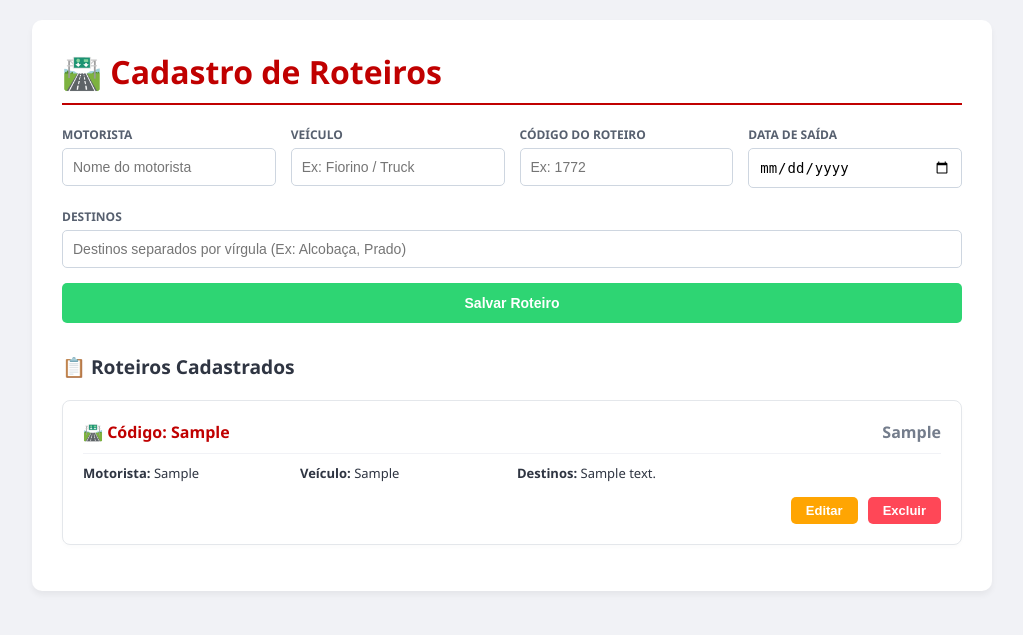
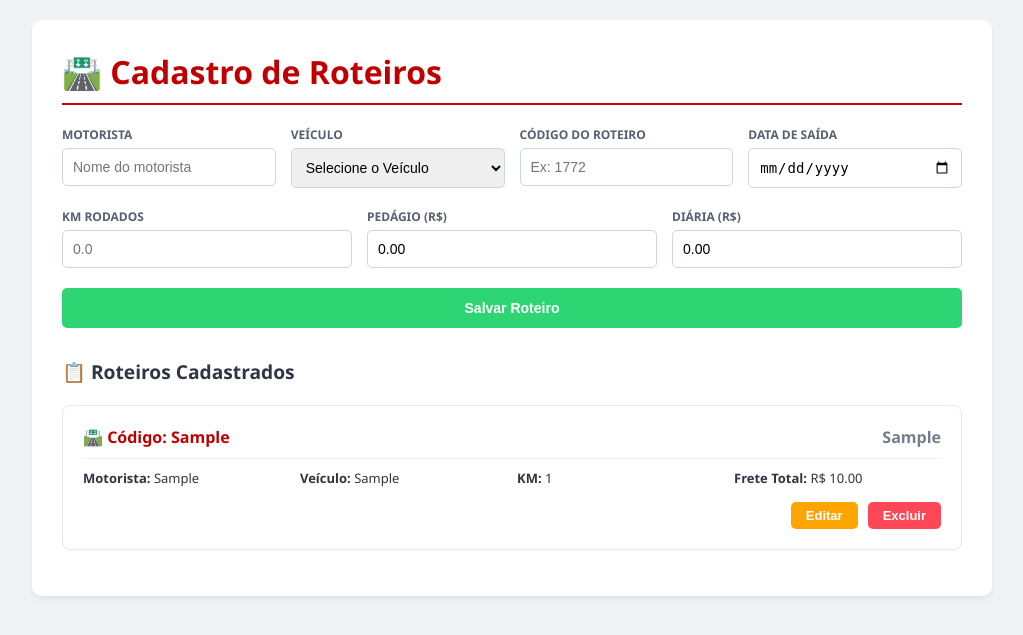
Before and after one commit to crismuuniz/Frescatto-Log-stica, a Flask app: page /roteiros in a window 1280 px wide. Shown: the top 635 px of the page, without its empty margins (128-1151 px from the left). Run offline with Flask 3, Linux system fonts and the light colour scheme; tables that the repository leaves empty hold one stand-in row (values such as "Sample post").

Commit message:
Adicionar cálculo por rota

```diff
--- a/main.py
+++ b/main.py
@@ -17,6 +17,35 @@ app = Flask(__name__)
 
 # Se estiver rodando localmente no Windows e precisar apontar o Tesseract, mude aqui:
 # pytesseract.pytesseract.tesseract_cmd = r'C:\Program Files\Tesseract-OCR\tesseract.exe'
+
+# ==================================
+# TABELA DE TARIFAS E REGRA DE NEGÓCIO (PAGAMENTO POR KM)
+# ==================================
+
+def calcular_frete_por_veiculo(veiculo, km, pedagio, diaria):
+    """
+    Tabela de preços por KM dinâmicos para a operação Frescatto.
+    Calcula automaticamente: (KM * Tarifa do Veículo) + Pedágio + Diária
+    """
+    tarifas = {
+        "fiorino": 2.20,
+        "vlc": 2.80,
+        "hr": 2.80,
+        "3/4": 3.40,
+        "toco": 4.10,
+        "truck": 5.00,
+        "carreta": 6.50
+    }
+
+    # Limpa o texto do veículo para garantir a correspondência na busca (minúsculo e sem espaços)
+    veiculo_limpo = str(veiculo).strip().lower()
+
+    # Procura a tarifa padrão. Se não encontrar o modelo exato, assume um valor médio de R$ 3.00/KM
+    taxa_km = tarifas.get(veiculo_limpo, 3.00)
+
+    # Executa o cálculo da regra de negócio
+    return (km * taxa_km) + pedagio + diaria
+
 
 # ==================================
 # SQLITE CONFIGURAÇÃO (ESTRUTURA PLANILHA FRESCATTO)
@@ -52,7 +81,7 @@ def init_db():
         km REAL,
         pedagio REAL,
         diaria REAL,
-        valor_frete REAL         -- VALOR FRETE (Faturamento)
+        valor_frete REAL         -- VALOR FRETE (Faturamento calculado)
     )
     """)
 
@@ -100,12 +129,10 @@ def canhotos_page():
 def rotas_page():
     return render_template("rotas.html")
 
-# ADICIONADO: Rota para renderizar a página de fretes (Corrige o 404 detectado no Log)
 @app.route("/fretes")
 def fretes_page():
     return render_template("fretes.html")
 
-# ADICIONADO: Rota para renderizar a página de roteiros (Corrige o 404 detectado no Log)
 @app.route("/roteiros")
 def roteiros_page():
     return render_template("roteiros.html")
@@ -131,10 +158,10 @@ def relatorios_page():
     )
 
 # ==================================
-# API: MÓDULO UNIFICADO DE ROTAS E FRETES
+# API: MÓDULO UNIFICADO DE ROTAS E FRETES (COM CÁLCULO DE KM)
 # ==================================
 
-# GET: Retorna as rotas (Atende os três endpoints para evitar 404)
+# GET: Retorna as rotas
 @app.route("/api/rotas", methods=["GET"])
 @app.route("/api/roteiros", methods=["GET"])
 @app.route("/api/fretes", methods=["GET"])
@@ -145,13 +172,23 @@ def get_rotas():
     return jsonify([dict(r) for r in rows])
 
 
-# POST: Salva novas rotas (Faz o de/para inteligente se vier do form antigo de roteiros ou fretes)
+# POST: Salva novas rotas executando o cálculo automático baseado no tipo de veículo por KM
 @app.route("/api/rotas", methods=["POST"])
 @app.route("/api/roteiros", methods=["POST"])
 @app.route("/api/fretes", methods=["POST"])
 def add_rota():
     dados = request.json
     conn = get_db()
+
+    # Tratamento dos dados de entrada
+    veiculo = dados.get("veiculo") or dados.get("tipo_veiculo") or "Padrão"
+    km = float(dados.get("km") or 0)
+    pedagio = float(dados.get("pedagio") or 0)
+    diaria = float(dados.get("diaria") or 0)
+
+    # Executa a regra da opção 2
+    valor_final_frete = calcular_frete_por_veiculo(veiculo, km, pedagio, diaria)
+
     conn.execute("""
         INSERT INTO rotas (
             carga, data_carga, motorista, placa, veiculo, codigo_roteiro,
@@ -159,35 +196,44 @@ def add_rota():
             volume, valor_carga, km, pedagio, diaria, valor_frete
         ) VALUES (?, ?, ?, ?, ?, ?, ?, ?, ?, ?, ?, ?, ?, ?, ?, ?)
     """, (
-        dados.get("carga") or dados.get("rota"), # Trata 'rota' vindo do módulo de fretes antigo como número da carga
+        dados.get("carga") or dados.get("rota"),
         dados.get("data_carga") or dados.get("data"),
         dados.get("motorista"),
         dados.get("placa"),
-        dados.get("veiculo") or dados.get("tipo_veiculo"),
+        veiculo,
         dados.get("codigo_roteiro") or dados.get("romaneio"),
         dados.get("descricao_rota"),
         dados.get("valor_coleta", 0),
-        dados.get("quantidade_entregas") or dados.get("quantidade_entregas", 0),
+        dados.get("quantidade_entregas", 0),
         dados.get("peso", 0),
         dados.get("volume", 0),
         dados.get("valor_carga", 0),
-        dados.get("km", 0),
-        dados.get("pedagio", 0),
-        dados.get("diaria", 0),
-        dados.get("valor_frete") or dados.get("valor_total", 0)
+        km,
+        pedagio,
+        diaria,
+        valor_final_frete  # Grava o valor gerado pelo KM
     ))
     conn.commit()
     conn.close()
-    return jsonify({"status": "ok"}), 201
+    return jsonify({"status": "ok", "valor_calculado": valor_final_frete}), 201
 
 
-# PUT: Atualiza as informações da rota/roteiro/frete
+# PUT: Atualiza as informações recalculando o valor do frete se mudarem o KM, veículo, etc.
 @app.route("/api/rotas/<int:id>", methods=["PUT"])
-@app.route("/api/roteiros/<int:id>", methods=["PUT"]) # CORRIGIDO: Agora aceita atualização vinda da tela de roteiros
-@app.route("/api/fretes/<int:id>", methods=["PUT"])   # CORRIGIDO: Agora aceita atualização vinda da tela de fretes
+@app.route("/api/roteiros/<int:id>", methods=["PUT"])
+@app.route("/api/fretes/<int:id>", methods=["PUT"])
 def update_rota(id):
     dados = request.json
     conn = get_db()
+
+    veiculo = dados.get("veiculo") or dados.get("tipo_veiculo") or "Padrão"
+    km = float(dados.get("km") or 0)
+    pedagio = float(dados.get("pedagio") or 0)
+    diaria = float(dados.get("diaria") or 0)
+
+    # Recalcula o valor com base nos novos dados atualizados
+    valor_final_frete = calcular_frete_por_veiculo(veiculo, km, pedagio, diaria)
+
     conn.execute("""
         UPDATE rotas SET
             carga = ?, data_carga = ?, motorista = ?, placa = ?, veiculo = ?,
@@ -200,29 +246,29 @@ def update_rota(id):
         dados.get("data_carga") or dados.get("data"),
         dados.get("motorista"),
         dados.get("placa"),
-        dados.get("veiculo") or dados.get("tipo_veiculo"),
+        veiculo,
         dados.get("codigo_roteiro") or dados.get("romaneio"),
         dados.get("descricao_rota"),
         dados.get("valor_coleta", 0),
-        dados.get("quantidade_entregas") or dados.get("quantidade_entregas", 0),
+        dados.get("quantidade_entregas", 0),
         dados.get("peso", 0),
         dados.get("volume", 0),
         dados.get("valor_carga", 0),
-        dados.get("km", 0),
-        dados.get("pedagio", 0),
-        dados.get("diaria", 0),
-        dados.get("valor_frete") or dados.get("valor_total", 0),
+        km,
+        pedagio,
+        diaria,
+        valor_final_frete,
         id
     ))
     conn.commit()
     conn.close()
-    return jsonify({"status": "ok"})
+    return jsonify({"status": "ok", "valor_calculado": valor_final_frete})
 
 
 # DELETE: Remove o registro de rotas
 @app.route("/api/rotas/<int:id>", methods=["DELETE"])
-@app.route("/api/roteiros/<int:id>", methods=["DELETE"]) # CORRIGIDO: Agora aceita exclusão vinda da tela de roteiros
-@app.route("/api/fretes/<int:id>", methods=["DELETE"])   # CORRIGIDO: Agora aceita exclusão vinda da tela de fretes
+@app.route("/api/roteiros/<int:id>", methods=["DELETE"])
+@app.route("/api/fretes/<int:id>", methods=["DELETE"])
 def delete_rota(id):
     conn = get_db()
     conn.execute("DELETE FROM rotas WHERE id = ?", (id,))
--- a/templates/roteiros.html
+++ b/templates/roteiros.html
@@ -4,145 +4,26 @@
     <meta charset="UTF-8">
     <title>Roteiros - Frescatto</title>
     <style>
-        body {
-            font-family: 'Segoe UI', Arial, sans-serif;
-            background: #f1f2f6;
-            color: #2f3542;
-            padding: 20px;
-            margin: 0;
-        }
-
-        .container {
-            max-width: 900px;
-            margin: auto;
-            background: white;
-            padding: 30px;
-            border-radius: 10px;
-            box-shadow: 0 4px 6px rgba(0,0,0,0.05);
-        }
-
-        h1 {
-            color: #c00000; /* Vermelho Frescatto */
-            margin-top: 0;
-            border-bottom: 2px solid #c00000;
-            padding-bottom: 10px;
-        }
-
-        h2 {
-            margin-top: 30px;
-            color: #2f3542;
-            font-size: 1.2rem;
-        }
-
-        .form-grid {
-            display: grid;
-            grid-template-columns: repeat(auto-fit, minmax(200px, 1fr));
-            gap: 15px;
-            margin-bottom: 20px;
-        }
-
-        .form-group {
-            display: flex;
-            flex-direction: column;
-        }
-
-        .form-group label {
-            font-size: 12px;
-            font-weight: bold;
-            margin-bottom: 5px;
-            color: #57606f;
-        }
-
-        input {
-            width: 100%;
-            padding: 10px;
-            border: 1px solid #ced6e0;
-            border-radius: 5px;
-            box-sizing: border-box;
-            font-size: 14px;
-        }
-
-        input:focus {
-            border-color: #c00000;
-            outline: none;
-        }
-
-        .btn-container {
-            display: flex;
-            gap: 10px;
-            margin-top: 10px;
-        }
-
-        button {
-            padding: 12px 20px;
-            font-weight: bold;
-            border-radius: 5px;
-            cursor: pointer;
-            border: none;
-            font-size: 14px;
-            transition: background 0.2s;
-        }
-
-        .btn-salvar {
-            background: #2ed573;
-            color: white;
-            flex: 2;
-        }
-
+        body { font-family: 'Segoe UI', Arial, sans-serif; background: #f1f2f6; color: #2f3542; padding: 20px; margin: 0; }
+        .container { max-width: 900px; margin: auto; background: white; padding: 30px; border-radius: 10px; box-shadow: 0 4px 6px rgba(0,0,0,0.05); }
+        h1 { color: #c00000; margin-top: 0; border-bottom: 2px solid #c00000; padding-bottom: 10px; }
+        h2 { margin-top: 30px; color: #2f3542; font-size: 1.2rem; }
+        .form-grid { display: grid; grid-template-columns: repeat(auto-fit, minmax(200px, 1fr)); gap: 15px; margin-bottom: 20px; }
+        .form-group { display: flex; flex-direction: column; }
+        .form-group label { font-size: 12px; font-weight: bold; margin-bottom: 5px; color: #57606f; }
+        input, select { width: 100%; padding: 10px; border: 1px solid #ced6e0; border-radius: 5px; box-sizing: border-box; font-size: 14px; }
+        input:focus, select:focus { border-color: #c00000; outline: none; }
+        .btn-container { display: flex; gap: 10px; margin-top: 10px; }
+        button { padding: 12px 20px; font-weight: bold; border-radius: 5px; cursor: pointer; border: none; font-size: 14px; transition: background 0.2s; }
+        .btn-salvar { background: #2ed573; color: white; flex: 2; }
         .btn-salvar:hover { background: #26af5f; }
-
-        .btn-cancelar {
-            background: #747d8c;
-            color: white;
-            flex: 1;
-            display: none;
-        }
-
-        /* Listagem */
-        ul {
-            padding: 0;
-            margin-top: 20px;
-        }
-
-        li {
-            list-style: none;
-            border: 1px solid #e4e7eb;
-            padding: 20px;
-            margin-bottom: 15px;
-            border-radius: 8px;
-            background: #fff;
-            box-shadow: 0 2px 4px rgba(0,0,0,0.02);
-        }
-
-        .card-header {
-            display: flex;
-            justify-content: space-between;
-            align-items: center;
-            border-bottom: 1px solid #f1f2f6;
-            padding-bottom: 10px;
-            margin-bottom: 10px;
-        }
-
-        .card-title {
-            font-weight: bold;
-            font-size: 16px;
-            color: #c00000;
-        }
-
-        .card-grid {
-            display: grid;
-            grid-template-columns: repeat(auto-fit, minmax(200px, 1fr));
-            gap: 10px;
-            font-size: 13px;
-        }
-
-        .acoes {
-            display: flex;
-            gap: 10px;
-            margin-top: 15px;
-            justify-content: flex-end;
-        }
-
+        .btn-cancelar { background: #747d8c; color: white; flex: 1; display: none; }
+        ul { padding: 0; margin-top: 20px; }
+        li { list-style: none; border: 1px solid #e4e7eb; padding: 20px; margin-bottom: 15px; border-radius: 8px; background: #fff; box-shadow: 0 2px 4px rgba(0,0,0,0.02); }
+        .card-header { display: flex; justify-content: space-between; align-items: center; border-bottom: 1px solid #f1f2f6; padding-bottom: 10px; margin-bottom: 10px; }
+        .card-title { font-weight: bold; font-size: 16px; color: #c00000; }
+        .card-grid { display: grid; grid-template-columns: repeat(auto-fit, minmax(180px, 1fr)); gap: 10px; font-size: 13px; }
+        .acoes { display: flex; gap: 10px; margin-top: 15px; justify-content: flex-end; }
         .btn-editar { background: #ffa502; color: white; padding: 6px 15px; font-size: 13px; }
         .btn-excluir { background: #ff4757; color: white; padding: 6px 15px; font-size: 13px; }
     </style>
@@ -150,7 +31,6 @@
 <body>
 
 <div class="container">
-
     <h1>🛣️ Cadastro de Roteiros</h1>
 
     <form id="form">
@@ -161,7 +41,16 @@
             </div>
             <div class="form-group">
                 <label>VEÍCULO</label>
-                <input id="veiculo" placeholder="Ex: Fiorino / Truck" required>
+                <select id="veiculo" required>
+                    <option value="">Selecione o Veículo</option>
+                    <option value="fiorino">Fiorino (R$ 2,20/KM)</option>
+                    <option value="vlc">VLC (R$ 2,80/KM)</option>
+                    <option value="hr">HR (R$ 2,80/KM)</option>
+                    <option value="3/4">3/4 (R$ 3,40/KM)</option>
+                    <option value="toco">Toco (R$ 4,10/KM)</option>
+                    <option value="truck">Truck (R$ 5,00/KM)</option>
+                    <option value="carreta">Carreta (R$ 6,50/KM)</option>
+                </select>
             </div>
             <div class="form-group">
                 <label>CÓDIGO DO ROTEIRO</label>
@@ -173,9 +62,19 @@
             </div>
         </div>
 
-        <div class="form-group" style="margin-bottom: 15px;">
-            <label>DESTINOS</label>
-            <input id="destinos" placeholder="Destinos separados por vírgula (Ex: Alcobaça, Prado)">
+        <div class="form-grid">
+            <div class="form-group">
+                <label>KM RODADOS</label>
+                <input type="number" id="km" step="0.1" placeholder="0.0" required>
+            </div>
+            <div class="form-group">
+                <label>PEDÁGIO (R$)</label>
+                <input type="number" id="pedagio" step="0.01" value="0.00">
+            </div>
+            <div class="form-group">
+                <label>DIÁRIA (R$)</label>
+                <input type="number" id="diaria" step="0.01" value="0.00">
+            </div>
         </div>
 
         <div class="btn-container">
@@ -186,13 +85,10 @@
 
     <h2>📋 Roteiros Cadastrados</h2>
     <ul id="lista"></ul>
-
 </div>
 
 <script>
-    // Usando rota relativa garantida para evitar problemas de proxy ou domínios alternativos
     const API = "/api/roteiros";
-
     const form = document.getElementById("form");
     const lista = document.getElementById("lista");
     const btnSubmit = document.getElementById("btn-submit");
@@ -204,29 +100,20 @@
     async function carregar() {
         try {
             const res = await fetch(API);
-            if (!res.ok) throw new Error("Erro na API");
-
             roteirosCarregados = await res.json();
             lista.innerHTML = "";
-
             roteirosCarregados.forEach(r => {
-                // Mapeamento seguro tratando nulos e as chaves corretas unificadas do banco
-                const codigoExibicao = r.codigo_roteiro || r.romaneio || "Não informado";
-                const dataExibicao = r.data_carga || r.data_saida || r.data || "-";
-                const destinosExibicao = r.descricao_rota || r.destinos || "Nenhum informado";
-                const motoristaExibicao = r.motorista || "-";
-                const veiculoExibicao = r.veiculo || `${r.tipo_veiculo || ''} ${r.modelo_veiculo || ''}`.trim() || "-";
-
                 lista.innerHTML += `
                 <li>
                     <div class="card-header">
-                        <div class="card-title">🛣️ Código: ${codigoExibicao}</div>
-                        <div style="font-weight: bold; color: #747d8c;">${dataExibicao}</div>
+                        <div class="card-title">🛣️ Código: ${r.codigo_roteiro}</div>
+                        <div style="font-weight: bold; color: #747d8c;">${r.data_carga}</div>
                     </div>
                     <div class="card-grid">
-                        <div><b>Motorista:</b> ${motoristaExibicao}</div>
-                        <div><b>Veículo:</b> ${veiculoExibicao}</div>
-                        <div style="grid-column: span 2;"><b>Destinos:</b> ${destinosExibicao}</div>
+                        <div><b>Motorista:</b> ${r.motorista}</div>
+                        <div><b>Veículo:</b> ${r.veiculo}</div>
+                        <div><b>KM:</b> ${r.km}</div>
+                        <div><b>Frete Total:</b> R$ ${parseFloat(r.valor_frete).toFixed(2)}</div>
                     </div>
                     <div class="acoes">
                         <button class="btn-editar" onclick="prepararEdicao(${r.id})">Editar</button>
@@ -234,90 +121,56 @@
                     </div>
                 </li>`;
             });
-        } catch (error) {
-            console.error("Erro ao carregar roteiros:", error);
-        }
+        } catch (e) { console.error(e); }
     }
 
     form.addEventListener("submit", async (e) => {
         e.preventDefault();
-
         const payload = {
             motorista: document.getElementById("motorista").value,
             veiculo: document.getElementById("veiculo").value,
             codigo_roteiro: document.getElementById("codigo_roteiro").value,
-            data_saida: document.getElementById("data_saida").value,
-            destinos: document.getElementById("destinos").value
+            data_carga: document.getElementById("data_saida").value,
+            km: parseFloat(document.getElementById("km").value) || 0,
+            pedagio: parseFloat(document.getElementById("pedagio").value) || 0,
+            diaria: parseFloat(document.getElementById("diaria").value) || 0
         };
 
-        try {
-            const url = idEdicao !== null ? `${API}/${idEdicao}` : API;
-            const metodo = idEdicao !== null ? "PUT" : "POST";
+        const url = idEdicao !== null ? `${API}/${idEdicao}` : API;
+        const metodo = idEdicao !== null ? "PUT" : "POST";
 
-            const res = await fetch(url, {
-                method: metodo,
-                headers: { "Content-Type": "application/json" },
-                body: JSON.stringify(payload)
-            });
-
-            if (!res.ok) {
-                alert("Erro ao salvar no servidor. Verifique o console backend.");
-                return;
-            }
-
-            limparEdicao();
-            form.reset();
-            carregar();
-        } catch (error) {
-            console.error("Erro na submissão:", error);
-            alert("Falha de conexão com o servidor.");
-        }
+        await fetch(url, { method: metodo, headers: { "Content-Type": "application/json" }, body: JSON.stringify(payload) });
+        limparEdicao();
+        carregar();
     });
 
     function prepararEdicao(id) {
         const r = roteirosCarregados.find(item => item.id === id);
-        if (!r) return;
-
         idEdicao = id;
-
-        // Correção de segurança para carregar no input o valor correto vindo do banco unificado
-        document.getElementById("motorista").value = r.motorista || "";
-        document.getElementById("veiculo").value = r.veiculo || `${r.tipo_veiculo || ''} ${r.modelo_veiculo || ''}`.trim() || "";
-        document.getElementById("codigo_roteiro").value = r.codigo_roteiro || r.romaneio || "";
-        document.getElementById("data_saida").value = r.data_carga || r.data_saida || r.data || "";
-        document.getElementById("destinos").value = r.descricao_rota || r.destinos || "";
-
+        document.getElementById("motorista").value = r.motorista;
+        document.getElementById("veiculo").value = r.veiculo;
+        document.getElementById("codigo_roteiro").value = r.codigo_roteiro;
+        document.getElementById("data_saida").value = r.data_carga;
+        document.getElementById("km").value = r.km;
+        document.getElementById("pedagio").value = r.pedagio;
+        document.getElementById("diaria").value = r.diaria;
         btnSubmit.innerText = "Atualizar Roteiro";
-        btnSubmit.style.background = "#ffa502";
         btnCancelar.style.display = "block";
-        window.scrollTo({ top: 0, behavior: 'smooth' });
     }
 
     function limparEdicao() {
         idEdicao = null;
         form.reset();
         btnSubmit.innerText = "Salvar Roteiro";
-        btnSubmit.style.background = "#2ed573";
         btnCancelar.style.display = "none";
     }
 
     async function excluirRegistro(id) {
-        if (idEdicao === id) { alert("Cancele a edição antes de excluir."); return; }
-        if (!confirm("Deseja realmente excluir este roteiro?")) return;
-
-        try {
-            const res = await fetch(`${API}/${id}`, { method: "DELETE" });
-            if (res.ok) {
-                carregar();
-            } else {
-                alert("Erro ao excluir do banco de dados.");
-            }
-        } catch (error) {
-            console.error("Erro ao excluir:", error);
+        if(confirm("Excluir este roteiro?")) {
+            await fetch(`${API}/${id}`, { method: "DELETE" });
+            carregar();
         }
     }
-
-    // Inicializa a listagem automaticamente ao abrir a página
     carregar();
 </script>
 </body>
```
Also changed, not shown: templates/fretes.html (+56 -178 lines).
